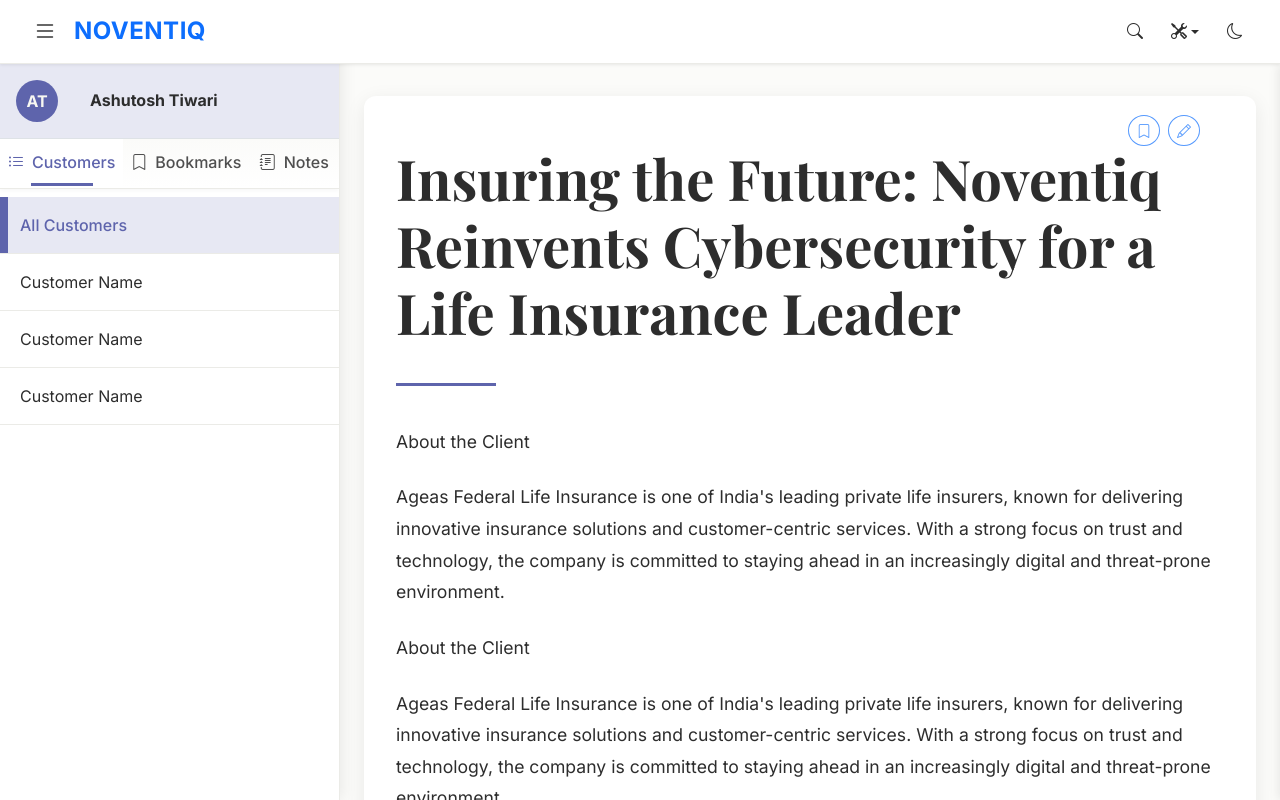
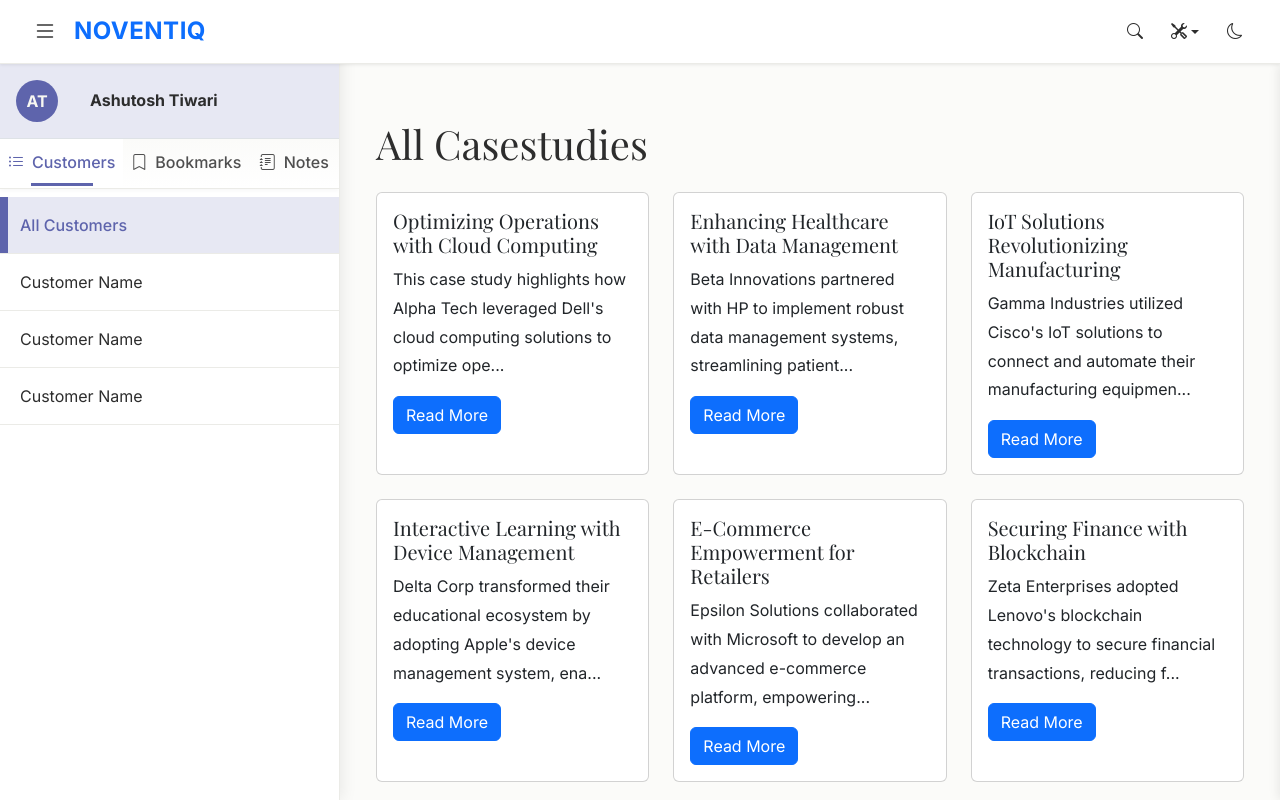
Before and after one commit to devashutoshtiwari/ebook-reader-frontend, a Next.js app: page / in a window 1280 px wide. Shown: the top 800 px of the page. Built offline with nearby package versions, Linux system fonts and the light colour scheme.

Commit message:
dynamic routing done

```diff
--- a/src/app/page.js
+++ b/src/app/page.js
@@ -1,14 +1,14 @@
 'use client';
 
+import CasestudyList from '@/components/CasestudyList';
 import MainLayout from '@/components/layout/MainLayout';
-import ReaderView from '@/components/reader/ReaderView';
 import { caseStudies } from '@/dummydata/casestudies';
 
 export default function Home() {
 
   return (
     <MainLayout>
-      <ReaderView chapters={caseStudies} />
+      <CasestudyList caseStudies={caseStudies}/>
     </MainLayout>
   );
 }
--- /dev/null
+++ b/src/components/CasestudyList.js
@@ -0,0 +1,28 @@
+import Link from 'next/link';
+
+export default function CasestudyList({ caseStudies }) {
+  return (
+    <div className="container mt-4">
+      <h1 className="mb-4">All Casestudies</h1>
+      <div className="row">
+        {caseStudies.map((casestudy) => (
+          <div key={casestudy.casestudyId} className="col-md-4 mb-4">
+            <div className="card h-100">
+              <div className="card-body">
+                <h5 className="card-title">{casestudy.title}</h5>
+                <p className="card-text">
+                  {casestudy.casestudyMarkup.length > 100
+                    ? `${casestudy.casestudyMarkup.substring(0, 100)}...`
+                    : casestudy.casestudyMarkup}
+                </p>
+                <Link href={`/${casestudy.casestudyId}`} className="btn btn-primary">
+                  Read More
+                </Link>
+              </div>
+            </div>
+          </div>
+        ))}
+      </div>
+    </div>
+  );
+}
```
Also changed, not shown: src/app/[casestudyid]/page.js (added, +18 -0 lines), src/components/Casestudy.js (added, +8 -0 lines).
